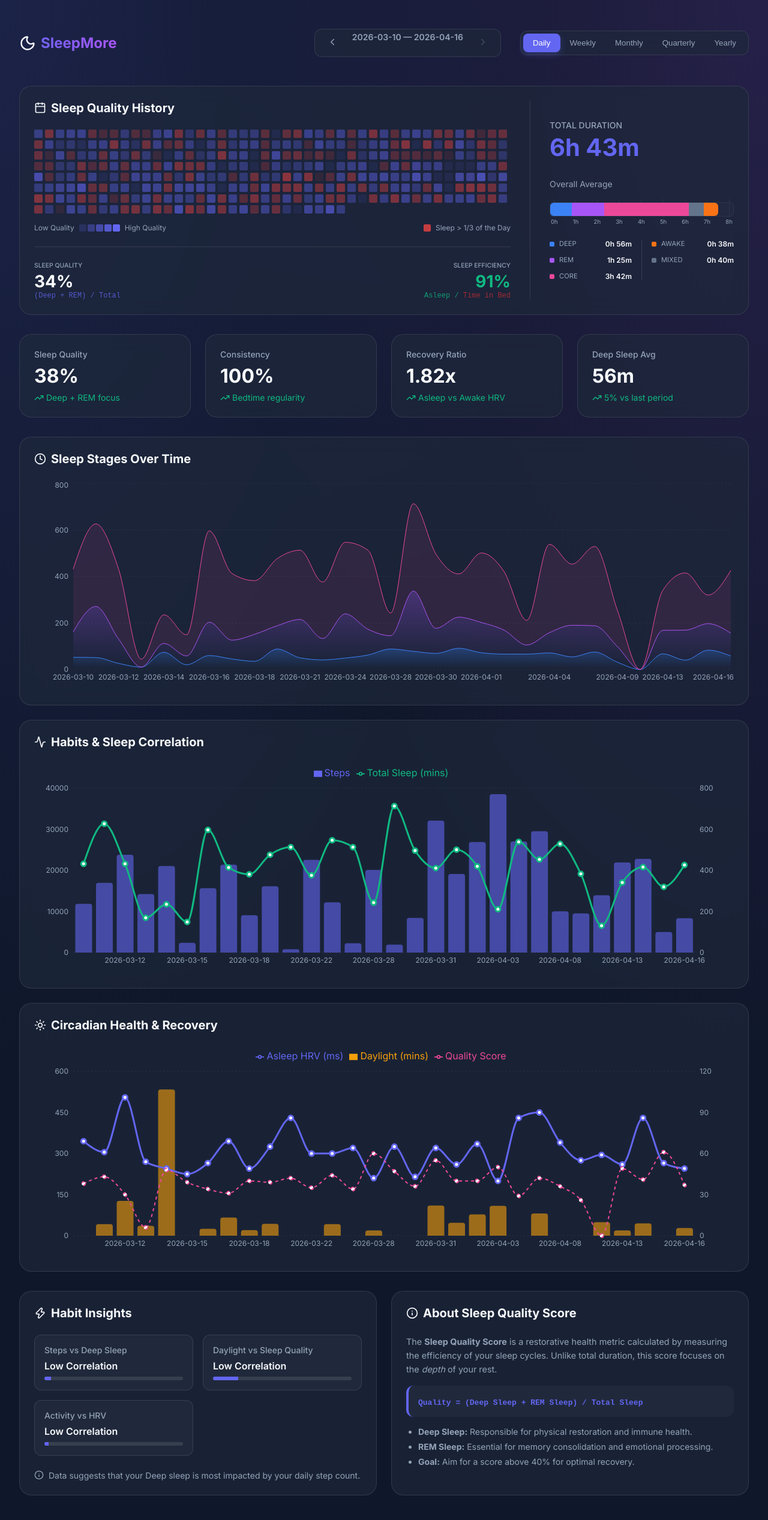
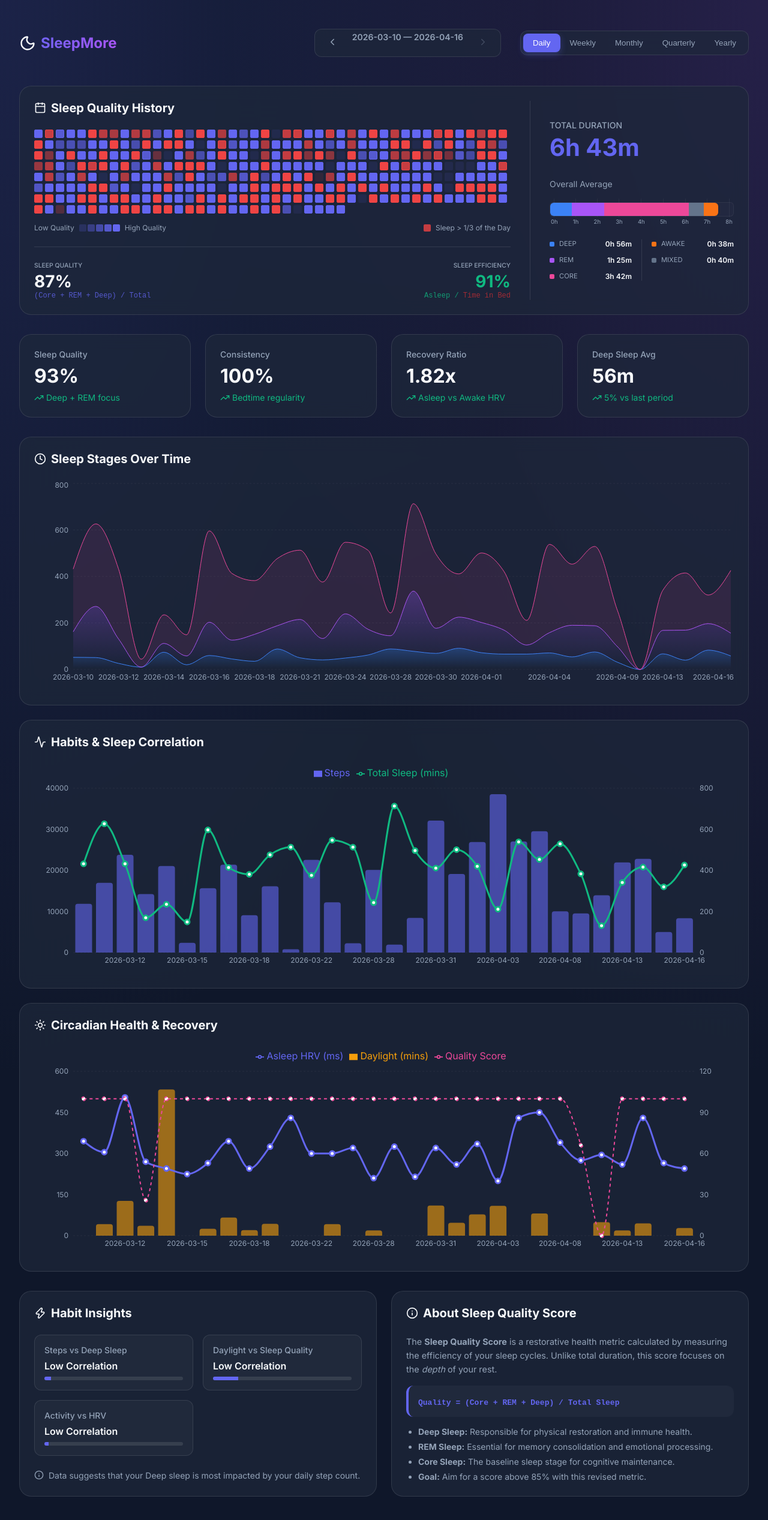
Before and after one commit to LucidMach/Sleep-More, a React (Vite) app: page / in a window 1280 px wide. Shown: the top 2534 px of the page at 60% size. Built offline with nearby package versions, Linux system fonts and the light colour scheme.

Commit message:
quality reflects core, REM and deep

```diff
--- a/src/App.jsx
+++ b/src/App.jsx
@@ -110,7 +110,7 @@ const SleepHeatmap = ({ data, onSelectDate }) => {
               <div className="stat-value" style={{ fontSize: '1.75rem' }}>{display.sleep_quality_score}%</div>
             </div>
               <div style={{ fontSize: '0.75rem', fontFamily: 'monospace', color: 'var(--accent-color)', opacity: 0.8 }}>
-                (Deep + REM) / Total
+                (Core + REM + Deep) / Total
               </div>
           </div>
           <div style={{ textAlign: 'right' }}>
@@ -532,13 +532,14 @@ const Dashboard = () => {
           </p>
           <div style={{ margin: '1rem 0', padding: '1rem', background: 'rgba(255,255,255,0.03)', borderRadius: '0.75rem', borderLeft: '4px solid var(--accent-color)' }}>
             <code style={{ color: 'var(--accent-color)', fontWeight: 600 }}>
-              Quality = (Deep Sleep + REM Sleep) / Total Sleep
+              Quality = (Core + REM + Deep) / Total Sleep
             </code>
           </div>
           <ul style={{ color: 'var(--text-secondary)', fontSize: '0.875rem', paddingLeft: '1.25rem', display: 'flex', flexDirection: 'column', gap: '0.5rem' }}>
             <li><strong>Deep Sleep:</strong> Responsible for physical restoration and immune health.</li>
             <li><strong>REM Sleep:</strong> Essential for memory consolidation and emotional processing.</li>
-            <li><strong>Goal:</strong> Aim for a score above 40% for optimal recovery.</li>
+            <li><strong>Core Sleep:</strong> The baseline sleep stage for cognitive maintenance.</li>
+            <li><strong>Goal:</strong> Aim for a score above 85% with this revised metric.</li>
           </ul>
         </div>
       </div>
--- a/src/utils/dataProcessor.js
+++ b/src/utils/dataProcessor.js
@@ -130,7 +130,7 @@ export const aggregateData = (data, timeframe) => {
       hrv_asleep_avg: Math.round(g.hrv_asleep_avg / g.count),
       hrv_awake_avg: Math.round(g.hrv_awake_avg / g.count),
       mins_daylight: Math.round(g.mins_daylight / g.count),
-      sleep_quality_score: Math.round((avgDeepRem / (avgSleep || 1)) * 100),
+      sleep_quality_score: Math.round(((avgCore + avgRem + avgDeep) / (avgSleep || 1)) * 100),
       consistency_score: Math.round(Math.max(0, 100 - (consistency / 60) * 20)), // Scale consistency to 0-100
       recovery_ratio: (g.hrv_asleep_avg / (g.hrv_awake_avg || 1)).toFixed(2),
     };
```
